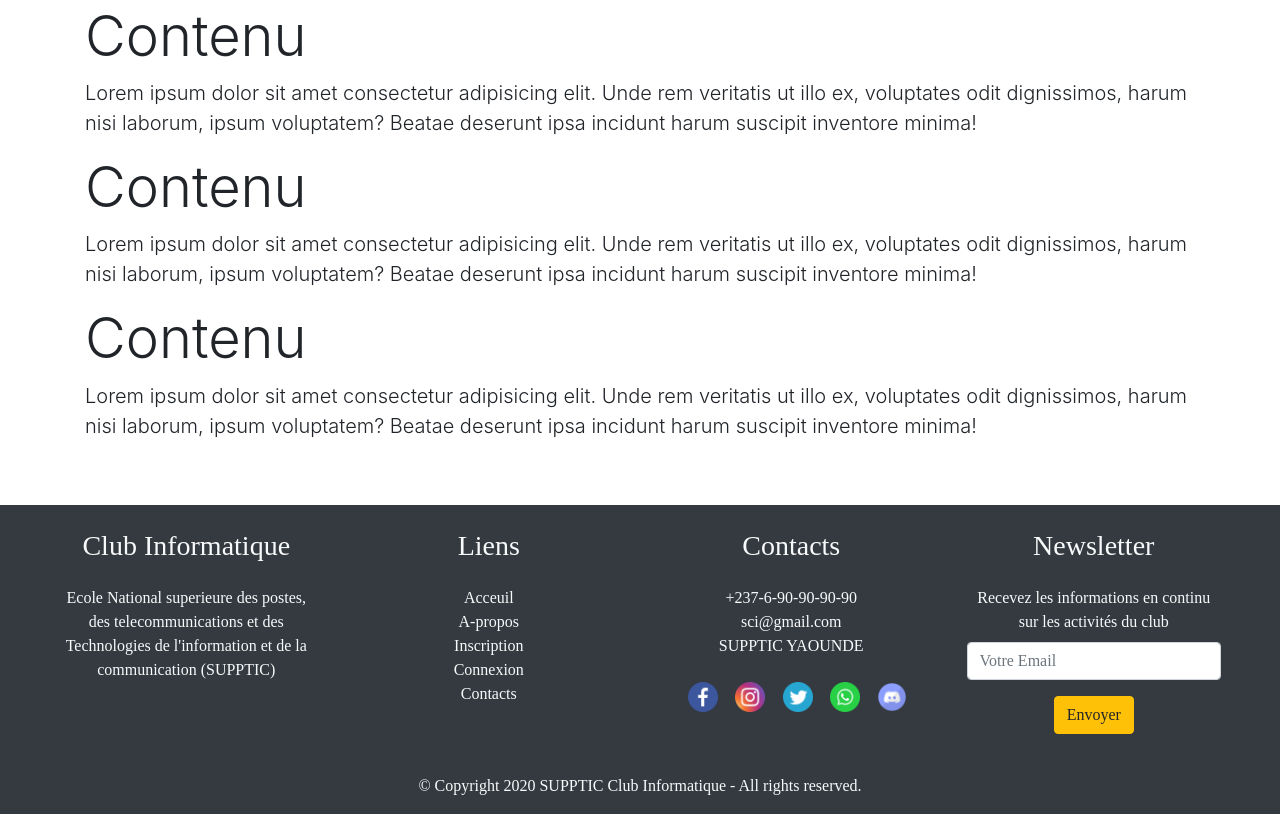
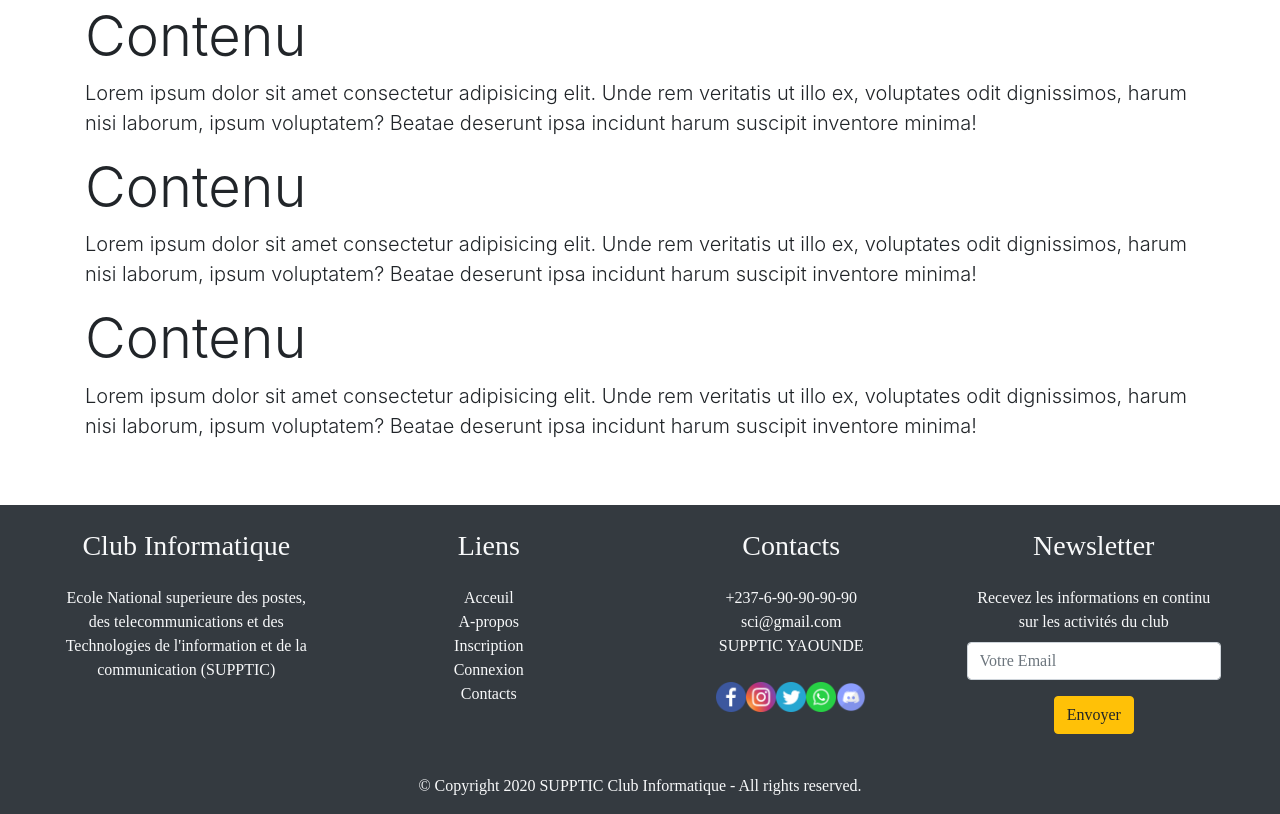
Before and after one commit to sup-code/layouts, a website: page index.html in a window 1280 px wide. Shown: the part 845-1659 px from the top of the page. Drawn offline with nearby package versions, Linux system fonts and the light colour scheme.

Commit message:
Update index.html

```diff
--- a/index.html
+++ b/index.html
@@ -254,11 +254,11 @@
             <a href="#" class="text-light">sci@gmail.com</a><br />
             <a href="#" class="text-light">SUPPTIC YAOUNDE</a><br><br>
             <div class="row justify-content-center">
-              <div class="col-sm-2"><img src="./img/icons/iconfinder_social-facebook-circle_771367.png" width="30px" height="30px" alt="" srcset=""></div>
-              <div class="col-sm-2"><img src="./img/icons/iconfinder_instagram_1632517.png" width="30px" height="30px" alt="" srcset=""></div>
-              <div class="col-sm-2"><img src="./img/icons/iconfinder_twitter_246011.png" width="30px" height="30px" alt="" srcset=""></div>
-              <div class="col-sm-2"><img src="./img/icons/iconfinder_Whats_App_2062095.png" width="30px" height="30px" alt="" srcset=""></div>
-              <div class="col-sm-2"><img src="./img/icons/iconfinder_discord_2308078.png" width="30px" height="30px" alt="" srcset=""></div>
+              <div class="col-xm-2"><img src="./img/icons/iconfinder_social-facebook-circle_771367.png" width="30px" height="30px" alt="" srcset=""></div>
+              <div class="col-xm-2"><img src="./img/icons/iconfinder_instagram_1632517.png" width="30px" height="30px" alt="" srcset=""></div>
+              <div class="col-xm-2"><img src="./img/icons/iconfinder_twitter_246011.png" width="30px" height="30px" alt="" srcset=""></div>
+              <div class="col-xm-2"><img src="./img/icons/iconfinder_Whats_App_2062095.png" width="30px" height="30px" alt="" srcset=""></div>
+              <div class="col-xm-2"><img src="./img/icons/iconfinder_discord_2308078.png" width="30px" height="30px" alt="" srcset=""></div>
             </div>
           </div>
           <div class="p-4 col-lg-3 text-center">
```
